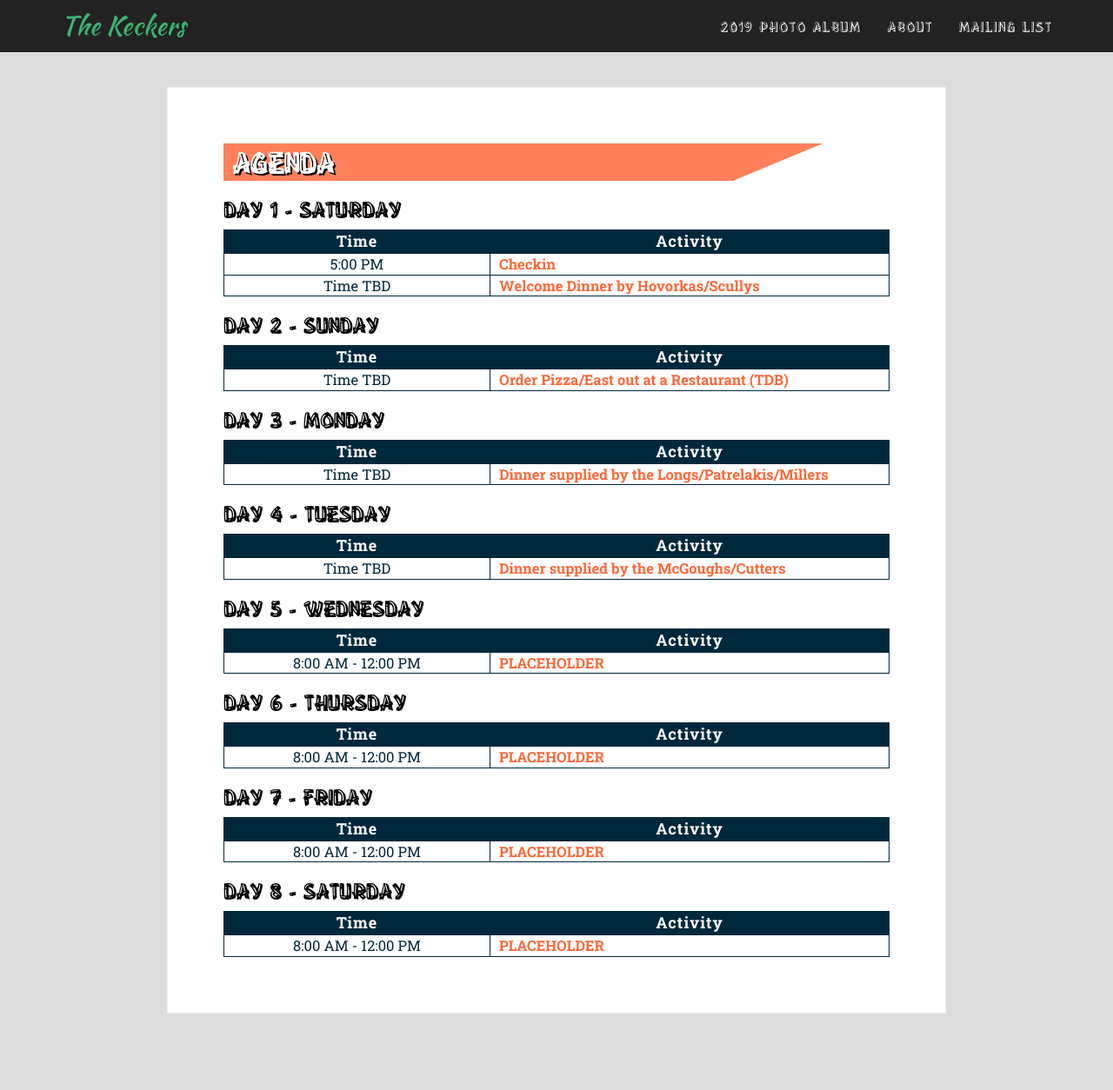
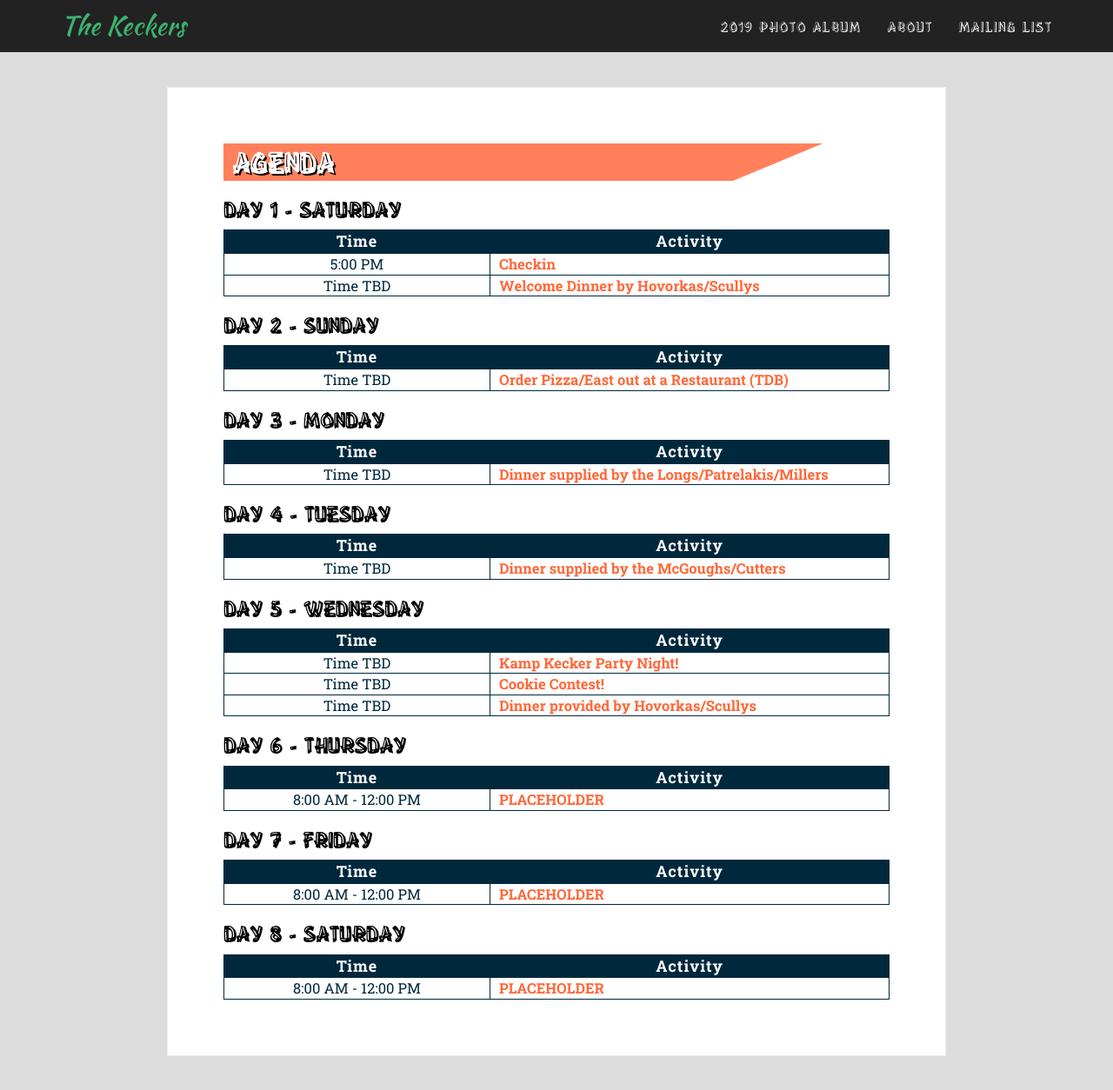
Before and after one commit to xb4r7x/xb4r7x.github.io, a Jekyll site: the page built from _2017_pages/agenda.html, in a window 1280 px wide and 1365 px high. Shown: the top 1254 px of the window at 87% size. Built offline with Jekyll 4.4.1, drawn with Linux system fonts in a browser that asks for light colours; some web fonts are replaced.

Commit message:
Update agendas_5.yml

```diff
--- a/_data/twenty_17/agendas_5.yml
+++ b/_data/twenty_17/agendas_5.yml
@@ -1,5 +1,9 @@
-- time: 8:00 AM - 12:00 PM
-  info: "<b>PLACEHOLDER</b>"
+- time: Time TBD
+  info: "<b>Kamp Kecker Party Night!</b>"
+- time: Time TBD
+  info: "<b>Cookie Contest!</b>"
+- time: Time TBD
+  info: "<b>Dinner provided by Hovorkas/Scullys</b>"
 
 #- time: 12:00 PM - 3:00 PM
 #  info: "<u>Title</u><br><b>Name</b><br><i>Position</i><br><br>Topic"
```
